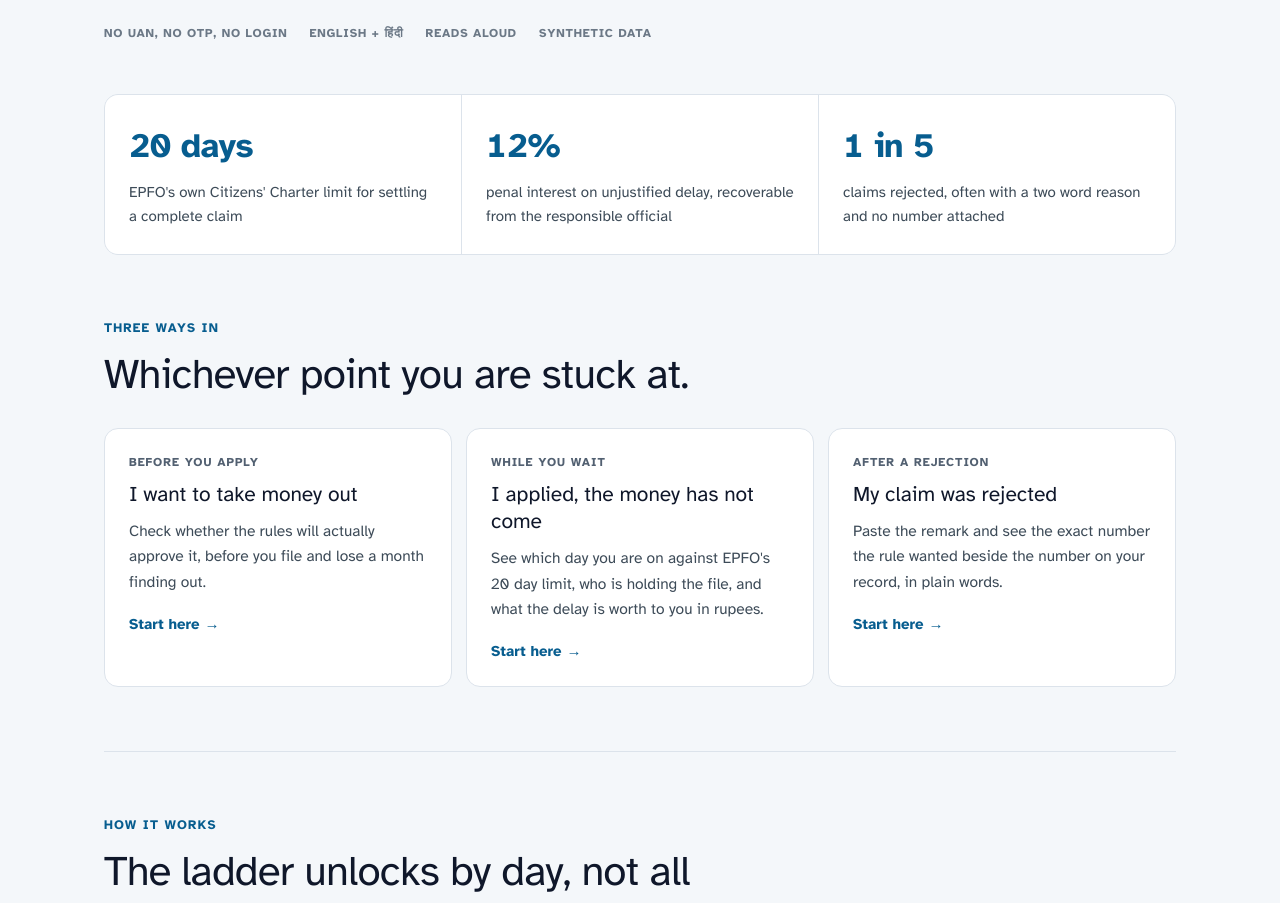
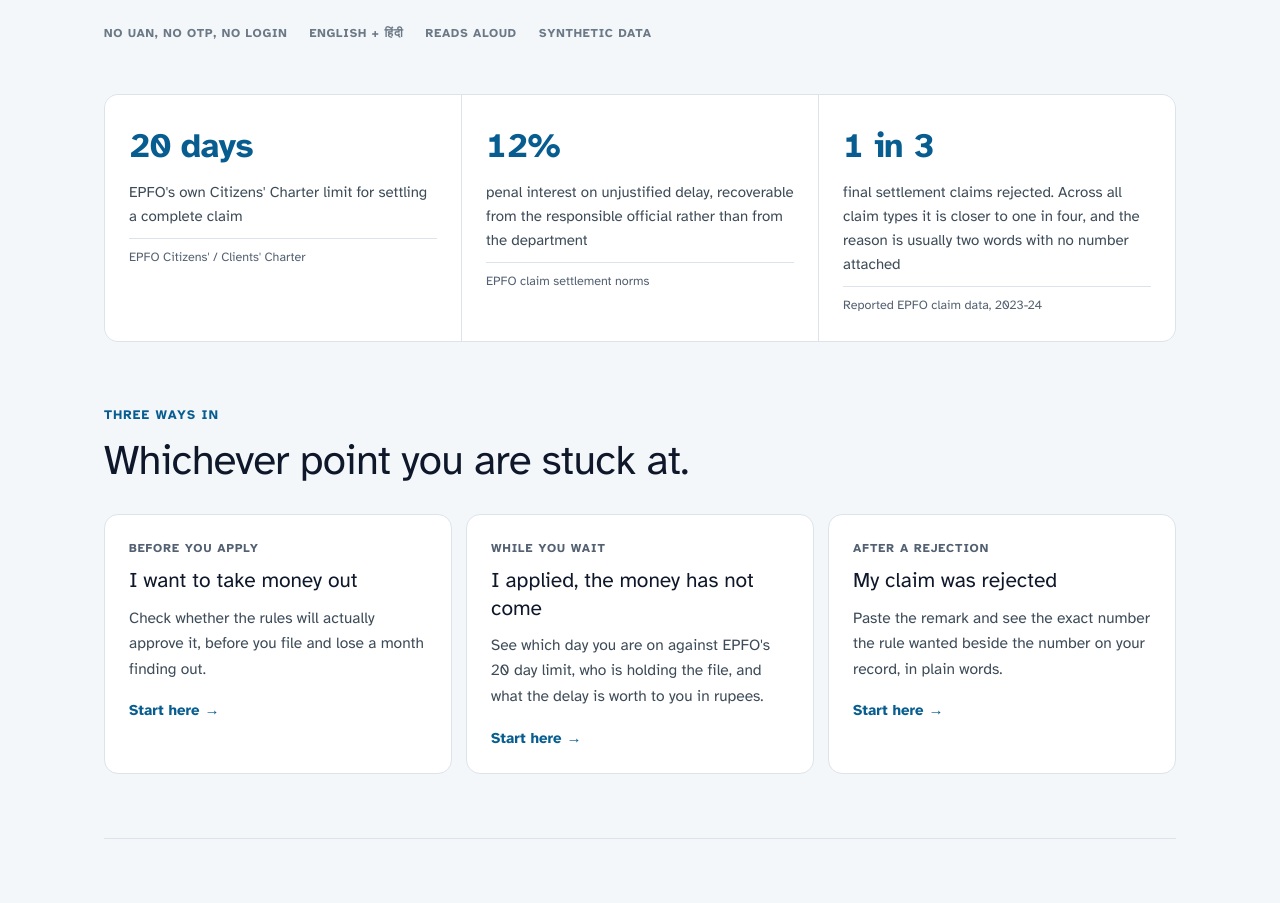
Before and after one commit to aariz51/EPFO-Claim-Rejection-Copilot, a Next.js app: page / in a window 1280 px wide. Shown: the part 910-1813 px from the top of the page. Built offline with nearby package versions, Linux system fonts and the light colour scheme.

Commit message:
Source every landing statistic; correct the rejection rate to one in three final settlements

```diff
--- a/app/globals.css
+++ b/app/globals.css
@@ -543,3 +543,5 @@
 .simple-secondary { margin-top: 22px; min-height: 54px; padding: 0 22px; border-radius: 10px; border: 2px solid var(--line); background: var(--surface); color: var(--ink); font-size: calc(17px * var(--scale)); font-weight: 700; display: inline-flex; align-items: center; gap: 10px; }
 :root[data-contrast='high'] .prefile-checks .chk { border-width: 2px; border-color: #000; background: #fff; }
 :root[data-contrast='high'] .chk-nums, :root[data-contrast='high'] .chk-remedy, :root[data-contrast='high'] .chk-rule { color: #000; }
+.lp-fact-src { margin: 10px 0 0; padding-top: 9px; border-top: 1px solid var(--line); font-size: 12.5px; line-height: 1.5; color: var(--muted-ink); }
+:root[data-contrast='high'] .lp-fact-src { color: #000; border-top-color: #000; }
--- a/app/page.tsx
+++ b/app/page.tsx
@@ -36,10 +36,24 @@
   },
 ];
 
+/* Every figure here carries where it came from. A product whose whole argument is
+   that EPFO should return checkable numbers cannot itself state uncheckable ones. */
 const FACTS = [
-  { n: '20 days', l: "EPFO's own Citizens' Charter limit for settling a complete claim" },
-  { n: '12%', l: 'penal interest on unjustified delay, recoverable from the responsible official' },
-  { n: '1 in 5', l: 'claims rejected, often with a two word reason and no number attached' },
+  {
+    n: '20 days',
+    l: "EPFO's own Citizens' Charter limit for settling a complete claim",
+    src: "EPFO Citizens' / Clients' Charter",
+  },
+  {
+    n: '12%',
+    l: 'penal interest on unjustified delay, recoverable from the responsible official rather than from the department',
+    src: 'EPFO claim settlement norms',
+  },
+  {
+    n: '1 in 3',
+    l: 'final settlement claims rejected. Across all claim types it is closer to one in four, and the reason is usually two words with no number attached',
+    src: 'Reported EPFO claim data, 2023-24',
+  },
 ];
 
 export default function Landing() {
@@ -146,6 +160,7 @@
           <div key={f.n} className="lp-fact">
             <p className="lp-fact-n">{f.n}</p>
             <p className="lp-fact-l">{f.l}</p>
+            <p className="lp-fact-src">{f.src}</p>
           </div>
         ))}
       </section>
```
